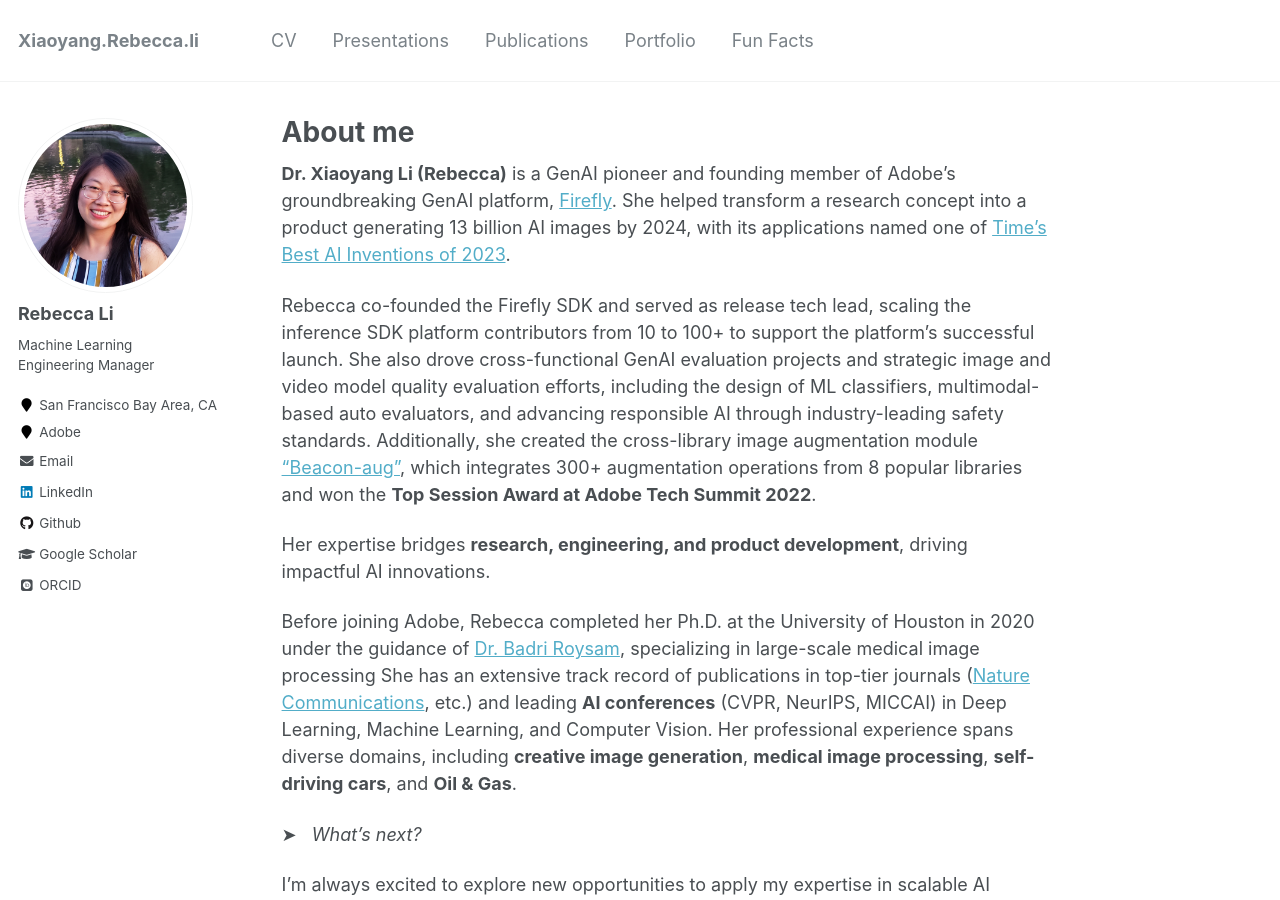
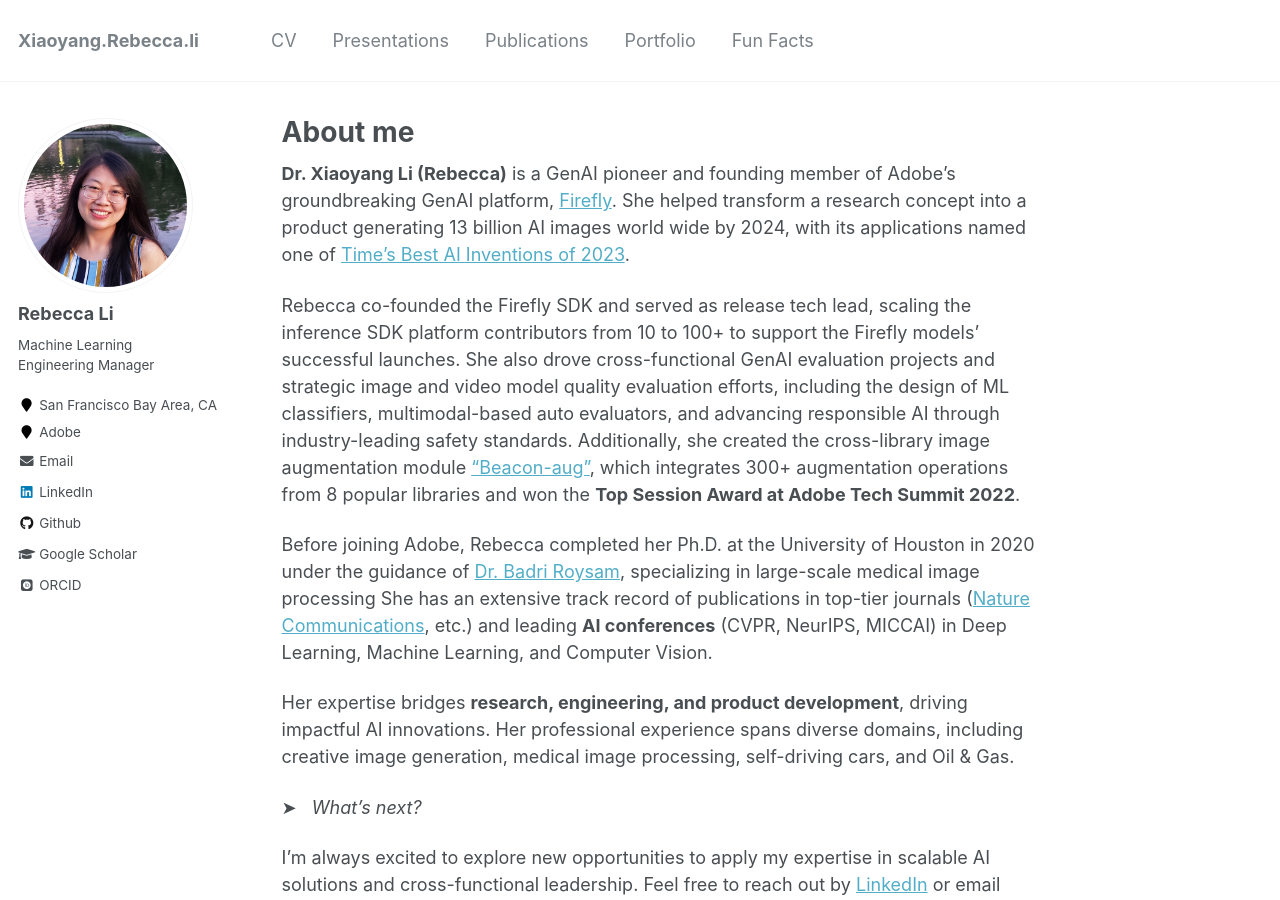
Before and after one commit to Xiaoyang-Rebecca/xiaoyang-rebecca.github.io, a Jekyll site: the page built from _pages/about.md, in a window 1280 px wide and 900 px high. Built offline with Jekyll 4.4.1, drawn with Linux system fonts in a browser that asks for light colours; some web fonts are replaced.

Commit message:
Update about.md

```diff
--- a/_pages/about.md
+++ b/_pages/about.md
@@ -7,14 +7,15 @@
   - /about/
   - /about.html
 ---
-**Dr. Xiaoyang Li (Rebecca)** is a GenAI pioneer and founding member of Adobe’s groundbreaking GenAI platform, [Firefly](https://firefly.adobe.com/). She helped transform a research concept into a product generating 13 billion AI images by 2024, with its applications named one of [Time’s Best AI Inventions of 2023](https://time.com/collection/best-inventions-2023/6326984/adobe-photoshop-generative-expand-and-generative-fill/).
+**Dr. Xiaoyang Li (Rebecca)** is a GenAI pioneer and founding member of Adobe’s groundbreaking GenAI platform, [Firefly](https://firefly.adobe.com/). She helped transform a research concept into a product generating 13 billion AI images world wide by 2024, with its applications named one of [Time’s Best AI Inventions of 2023](https://time.com/collection/best-inventions-2023/6326984/adobe-photoshop-generative-expand-and-generative-fill/).
 
-Rebecca co-founded the Firefly SDK and served as release tech lead, scaling the inference SDK platform contributors from 10 to 100+ to support the platform's successful launch. She also drove cross-functional GenAI evaluation projects and strategic image and video model quality evaluation efforts, including the design of ML classifiers, multimodal-based auto evaluators, and advancing responsible AI through industry-leading safety standards. Additionally, she created the cross-library image augmentation module ["Beacon-aug"](https://adobe-research.github.io/beacon-aug/), which integrates 300+ augmentation operations from 8 popular libraries and won the **Top Session Award at Adobe Tech Summit 2022**.
-
-Her expertise bridges **research, engineering, and product development**, driving impactful AI innovations.
+Rebecca co-founded the Firefly SDK and served as release tech lead, scaling the inference SDK platform contributors from 10 to 100+ to support the Firefly models' successful launches. She also drove cross-functional GenAI evaluation projects and strategic image and video model quality evaluation efforts, including the design of ML classifiers, multimodal-based auto evaluators, and advancing responsible AI through industry-leading safety standards. Additionally, she created the cross-library image augmentation module ["Beacon-aug"](https://adobe-research.github.io/beacon-aug/), which integrates 300+ augmentation operations from 8 popular libraries and won the **Top Session Award at Adobe Tech Summit 2022**.
 
 
-Before joining Adobe, Rebecca completed her Ph.D. at the University of Houston in 2020 under the guidance of [Dr. Badri Roysam](http://www.ee.uh.edu/faculty/roysam), specializing in large-scale medical image processing She has an extensive track record of publications in top-tier journals ([Nature Communications](https://www.nature.com/articles/s41467-021-21735-x), etc.) and leading **AI conferences** (CVPR, NeurIPS, MICCAI) in Deep Learning, Machine Learning, and Computer Vision. Her professional experience spans diverse domains, including **creative image generation**, **medical image processing**, **self-driving cars**, and **Oil & Gas**.
+Before joining Adobe, Rebecca completed her Ph.D. at the University of Houston in 2020 under the guidance of [Dr. Badri Roysam](http://www.ee.uh.edu/faculty/roysam), specializing in large-scale medical image processing She has an extensive track record of publications in top-tier journals ([Nature Communications](https://www.nature.com/articles/s41467-021-21735-x), etc.) and leading **AI conferences** (CVPR, NeurIPS, MICCAI) in Deep Learning, Machine Learning, and Computer Vision.
+
+
+Her expertise bridges **research, engineering, and product development**, driving impactful AI innovations. Her professional experience spans diverse domains, including creative image generation, medical image processing, self-driving cars, and Oil & Gas.
 
 
 
```
